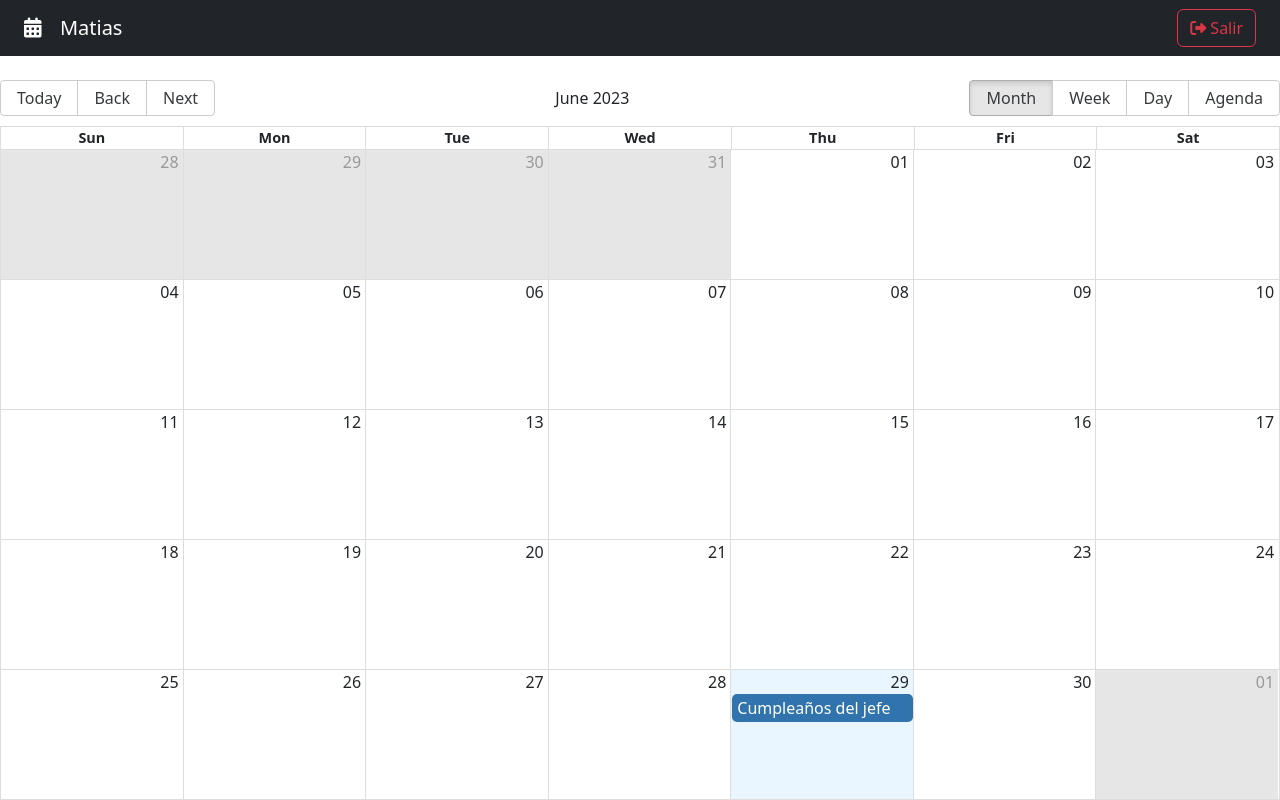
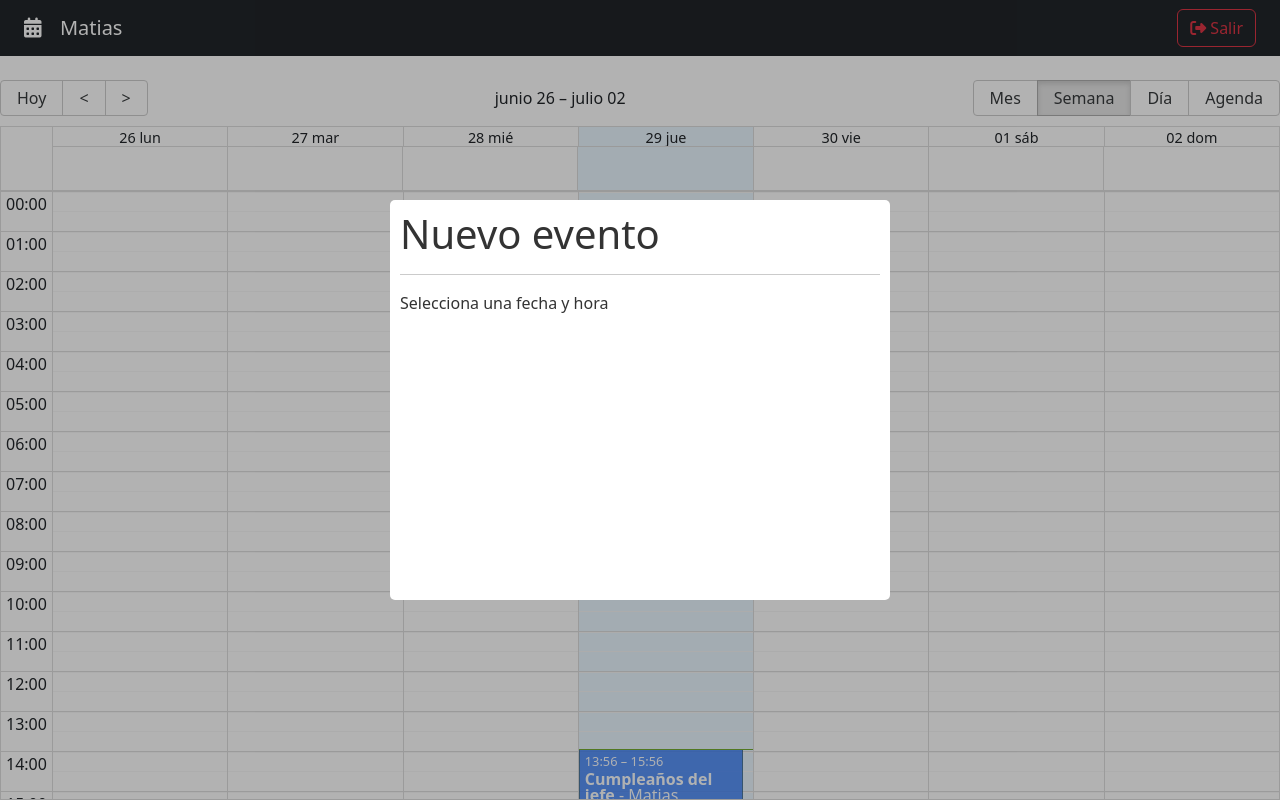
Before and after one commit to matiasagbenitez/calendar, a React (Vite) app: page /auth in a window 1280 px wide. Built offline with nearby package versions, Linux system fonts and the light colour scheme.

Commit message:
añadiendo eventos y modal al calendario

```diff
--- a/package.json
+++ b/package.json
@@ -16,6 +16,7 @@
     "react": "^18.2.0",
     "react-big-calendar": "^1.8.1",
     "react-dom": "^18.2.0",
+    "react-modal": "^3.16.1",
     "react-router-dom": "^6.14.0",
     "sort-by": "^1.2.0"
   },
--- /dev/null
+++ b/src/calendar/components/CalendarEvent.jsx
@@ -0,0 +1,10 @@
+export const CalendarEvent = ({ event }) => {
+  const { title, user } = event;
+
+  return (
+    <div>
+        <strong>{title}</strong>
+        <span> - {user.name}</span>
+    </div>
+    );
+};
--- /dev/null
+++ b/src/calendar/components/CalendarModal.jsx
@@ -0,0 +1,40 @@
+import { useState } from "react";
+import Modal from "react-modal";
+
+const customStyles = {
+  content: {
+    top: "50%",
+    left: "50%",
+    right: "auto",
+    width: "50%",
+    height: "50%",
+    bottom: "auto",
+    marginRight: "-50%",
+    transform: "translate(-50%, -50%)",
+  },
+};
+
+Modal.setAppElement("#root");
+
+export const CalendarModal = () => {
+  const [isOpen, setIsOpen] = useState(true);
+
+  const onCloseModal = () => {
+    setIsOpen(false);
+  };
+
+  return (
+    <Modal
+      isOpen={isOpen}
+      onRequestClose={onCloseModal}
+      style={customStyles}
+      className="modal"
+      overlayClassName="modal-fondo"
+      closeTimeoutMS={200}
+    >
+      <h1> Nuevo evento </h1>
+      <hr />
+      <p> Selecciona una fecha y hora </p>
+    </Modal>
+  );
+};
--- a/src/calendar/index.js
+++ b/src/calendar/index.js
@@ -1,2 +1,5 @@
+export * from './components/CalendarEvent';
+export * from './components/Navbar';
+export * from './components/CalendarModal';
+
 export * from './pages/CalendarPage';
-export * from './components/Navbar';
--- a/src/calendar/pages/CalendarPage.jsx
+++ b/src/calendar/pages/CalendarPage.jsx
@@ -1,22 +1,9 @@
-import { Calendar, dateFnsLocalizer } from "react-big-calendar";
+import { Calendar } from "react-big-calendar";
 import "react-big-calendar/lib/css/react-big-calendar.css";
-
-import { addHours, format, parse, startOfWeek, getDay } from "date-fns";
-import enUS from "date-fns/locale/en-US";
-
-import { Navbar } from "../";
-
-const locales = {
-  "en-US": enUS,
-};
-
-const localizer = dateFnsLocalizer({
-  format,
-  parse,
-  startOfWeek,
-  getDay,
-  locales,
-});
+import { addHours } from "date-fns";
+import { CalendarEvent, CalendarModal, Navbar } from "../";
+import { localizer, calendarMessagesES } from "../../helpers";
+import { useState } from "react";
 
 const events = [
   {
@@ -33,16 +20,55 @@ const events = [
 ];
 
 export const CalendarPage = () => {
+
+  const [lastView, setLastView] = useState(localStorage.getItem("lastView") || "week");
+
+  const eventStyleGetter = (event, start, end, isSelected) => {
+    const style = {
+      backgroundColor: "#367CF7",
+      borderRadius: "0px",
+      opacity: 0.8,
+      display: "block",
+      color: "white",
+    };
+    return { style };
+  };
+
+  const onDoubleClick = (event) => {
+    console.log({doubleClick: event});
+  };
+
+  const onSelect = (event) => {
+    console.log({click: event});
+  };
+
+  const onViewChanged = (event) => {
+    setLastView(event);
+    localStorage.setItem("lastView", event);
+  };
+
   return (
     <>
       <Navbar />
       <Calendar
+        culture="es"
         localizer={localizer}
+        view={lastView}     // "month", "week", "day", "agenda"
         events={events}
         startAccessor="start"
         endAccessor="end"
-        style={{ height: 'calc(100vh - 80px)' }}
+        style={{ height: "calc(100vh - 80px)" }}
+        messages={calendarMessagesES()}
+        eventPropGetter={(eventStyleGetter)}
+        components={{
+          event: CalendarEvent,
+        }}
+        onDoubleClickEvent={onDoubleClick}
+        onSelectEvent={onSelect}
+        onView={onViewChanged}
       />
+
+      <CalendarModal />
     </>
   );
 };
--- /dev/null
+++ b/src/helpers/calendarLocalizer.js
@@ -0,0 +1,15 @@
+import { dateFnsLocalizer } from "react-big-calendar";
+import { format, parse, startOfWeek, getDay } from "date-fns";
+import esEs from "date-fns/locale/es";
+
+const locales = {
+    "es": esEs,
+};
+
+export const localizer = dateFnsLocalizer({
+    format,
+    parse,
+    startOfWeek,
+    getDay,
+    locales,
+});
--- /dev/null
+++ b/src/helpers/calendarMessages.js
@@ -0,0 +1,17 @@
+export const calendarMessagesES = () => {
+    return {
+        allDay: 'Todo el día',
+        previous: '<',
+        next: '>',
+        today: 'Hoy',
+        month: 'Mes',
+        week: 'Semana',
+        day: 'Día',
+        agenda: 'Agenda',
+        date: 'Fecha',
+        time: 'Hora',
+        event: 'Evento',
+        noEventsInRange: 'No hay eventos en este rango',
+        showMore: total => `+ Ver más (${total})`
+    };
+}
--- /dev/null
+++ b/src/helpers/index.js
@@ -0,0 +1,2 @@
+export * from './calendarLocalizer';
+export * from './calendarMessages';
--- a/src/styles.css
+++ b/src/styles.css
@@ -1,69 +1,40 @@
-/* :root {
-  font-family: Inter, system-ui, Avenir, Helvetica, Arial, sans-serif;
-  line-height: 1.5;
-  font-weight: 400;
-
-  color-scheme: light dark;
-  color: rgba(255, 255, 255, 0.87);
-  background-color: #242424;
-
-  font-synthesis: none;
-  text-rendering: optimizeLegibility;
-  -webkit-font-smoothing: antialiased;
-  -moz-osx-font-smoothing: grayscale;
-  -webkit-text-size-adjust: 100%;
+/* Modal */
+.ReactModalPortal > div{
+  opacity: 0;
 }
 
-a {
-  font-weight: 500;
-  color: #646cff;
-  text-decoration: inherit;
-}
-a:hover {
-  color: #535bf2;
+.ReactModalPortal .ReactModal__Overlay {
+  align-items: center;
+  display: flex;
+  justify-content: center;
+  transition: opacity .2s ease-in-out;
+  z-index: 999;
 }
 
-body {
-  margin: 0;
-  display: flex;
-  place-items: center;
-  min-width: 320px;
-  min-height: 100vh;
+.modal-fondo {
+  background-color: rgba(0, 0, 0, 0.3);
+  bottom: 0;
+  left: 0;
+  right: 0;
+  top: 0;
+  position: fixed;
 }
 
-h1 {
-  font-size: 3.2em;
-  line-height: 1.1;
+.ReactModalPortal .ReactModal__Overlay--after-open {
+  opacity: 1;
 }
 
-button {
-  border-radius: 8px;
-  border: 1px solid transparent;
-  padding: 0.6em 1.2em;
-  font-size: 1em;
-  font-weight: 500;
-  font-family: inherit;
-  background-color: #1a1a1a;
-  cursor: pointer;
-  transition: border-color 0.25s;
-}
-button:hover {
-  border-color: #646cff;
-}
-button:focus,
-button:focus-visible {
-  outline: 4px auto -webkit-focus-ring-color;
+.ReactModalPortal .ReactModal__Overlay--before-close {
+  opacity: 0;
 }
 
-@media (prefers-color-scheme: light) {
-  :root {
-    color: #213547;
-    background-color: #ffffff;
-  }
-  a:hover {
-    color: #747bff;
-  }
-  button {
-    background-color: #f9f9f9;
-  }
-} */
+.modal {
+  background: white;
+  border-radius: 5px;
+  color: rgb(51, 51, 51);
+  display: inline;
+  max-height: 620px;
+  max-width: 500px;
+  outline: none;
+  padding: 10px;
+}
```
Also changed, not shown: 1 other file (tests, documents, lock files or other folders).
